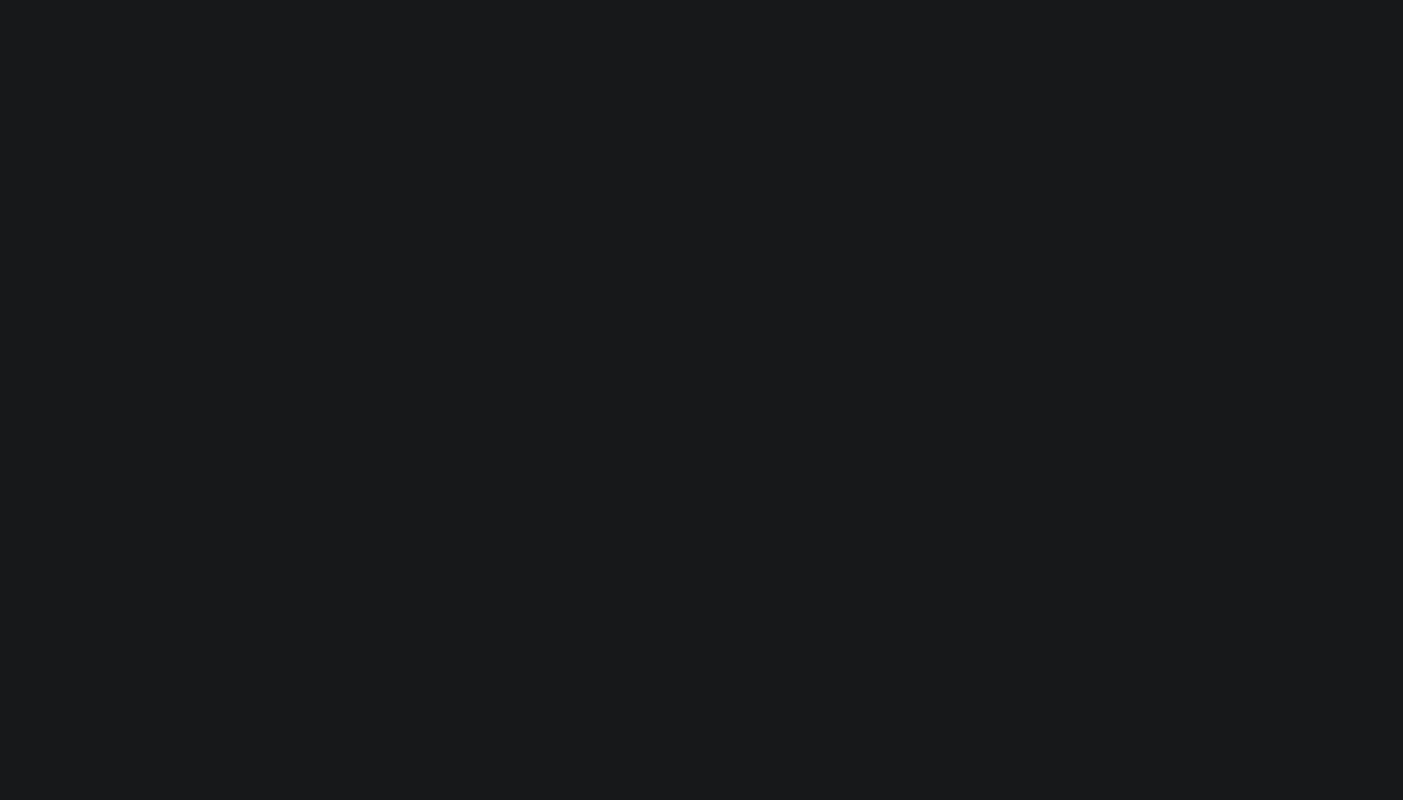
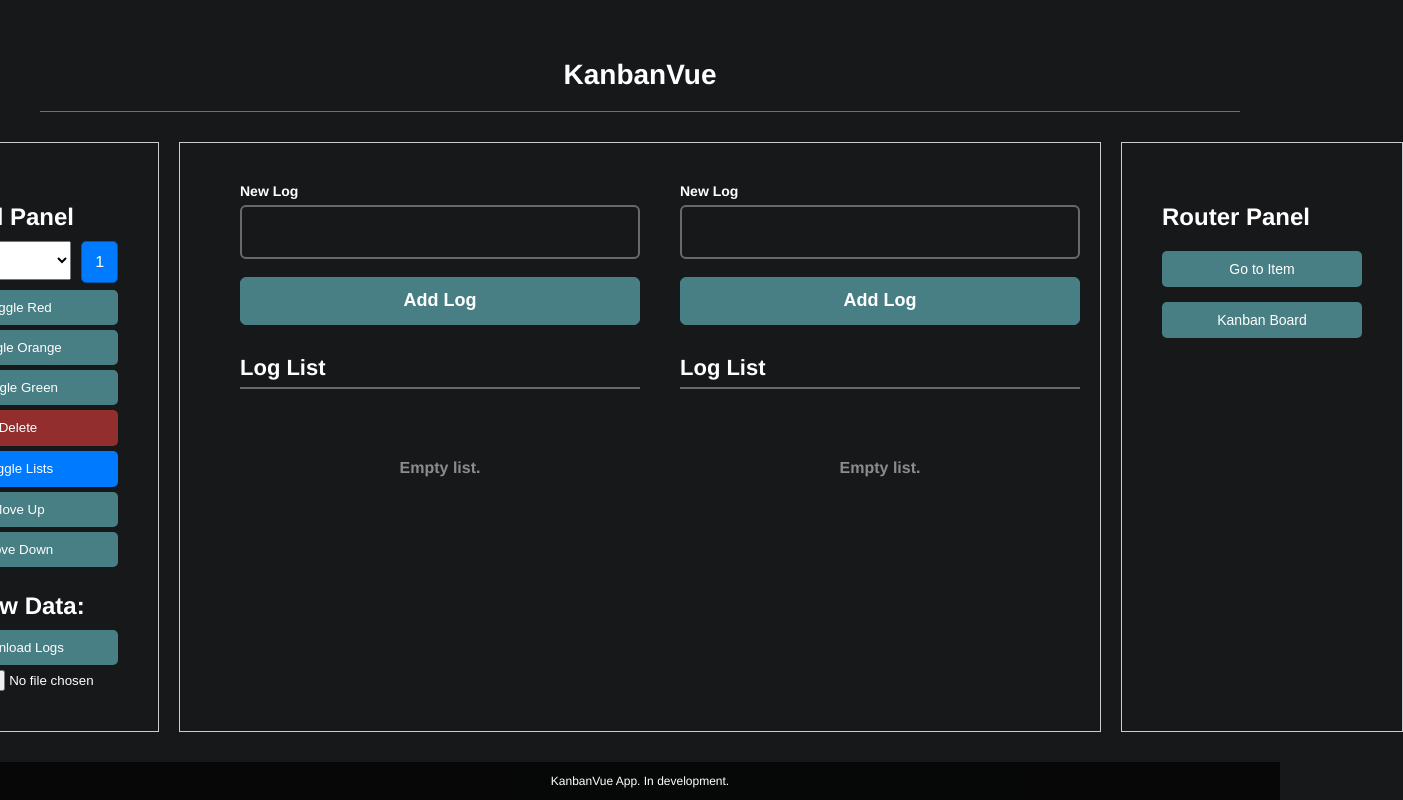
Before and after one commit to sb5m/vue-app, a Vue app: page /kanbanvue/ in a window 1280 px wide. Before the commit this address led to /vue-app/kanbanvue/. Shown: the whole page, 1403 px wide, since content can reach past the window. Built offline with nearby package versions, Linux system fonts and the light colour scheme.

Commit message:
adjusting app naming

```diff
--- a/src/components/MainDisclaimer.vue
+++ b/src/components/MainDisclaimer.vue
@@ -8,7 +8,7 @@
 export default {
   data() {
     return {
-      disclaimerText: "Test app"
+      disclaimerText: "KanbanVue App. In development."
     };
   }
 };
--- a/src/router.js
+++ b/src/router.js
@@ -21,7 +21,7 @@
 ];
 
 const router = createRouter({
-  history: createWebHistory("/vue-app/"),
+  history: createWebHistory("/kanbanvue/"),
   routes
 });
 
--- a/src/views/Dashboard.vue
+++ b/src/views/Dashboard.vue
@@ -1,6 +1,6 @@
 <template>
   <div class="app">
-    <h1 class="app-title">vue app</h1>
+    <h1 class="app-title">KanbanVue</h1>
     <div class="separator"></div>
     <div class="panel-container">
       <div class="left-panel">
--- a/src/views/KanbanBoard.vue
+++ b/src/views/KanbanBoard.vue
@@ -1,6 +1,6 @@
 <template>
   <div class="app">
-    <h1 class="app-title">Vue App</h1>
+    <h1 class="app-title">KanbanVue</h1>
     <div class="separator"></div>
     <div class="panel-container">
       <!-- Left Panel (Control Panel) -->
```
